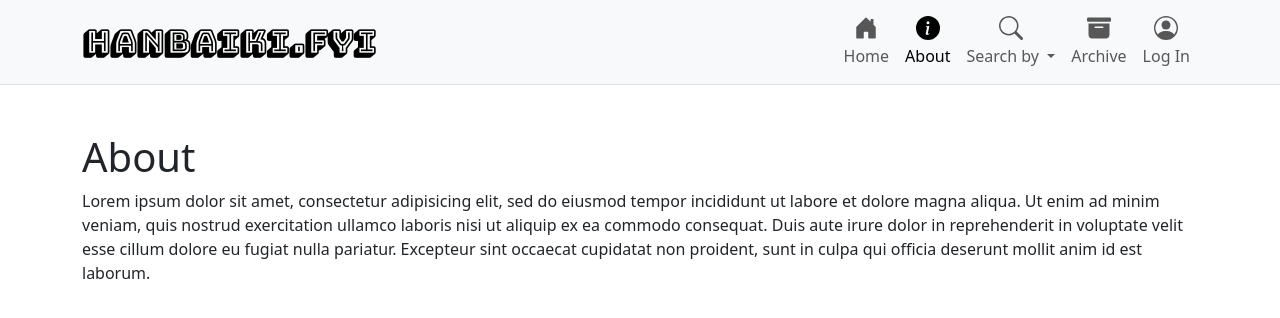
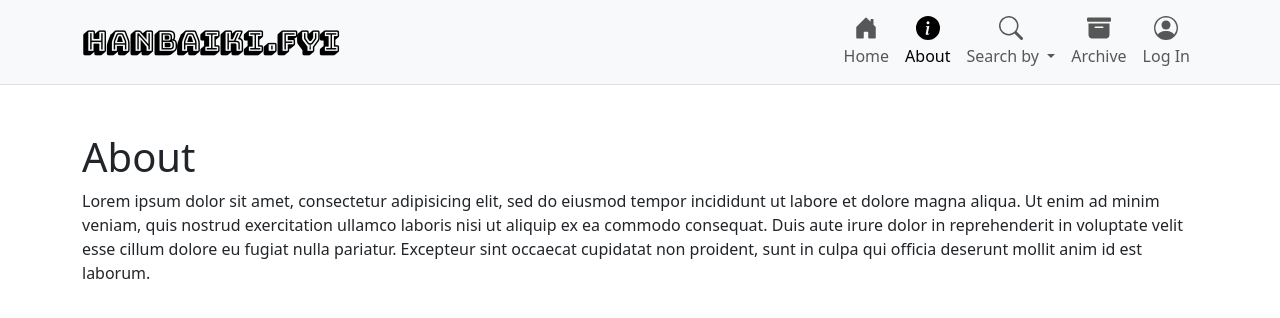
Before and after one commit to hcrudolph/hanbaiki.fyi, a Django app: page /about/ in a window 1280 px wide. Shown: the top 318 px of the page. Run offline with Django 5.2, Linux system fonts and the light colour scheme; some libraries are stand-ins or nearby versions.

Commit message:
changes title font-size

```diff
--- a/static/css/custom.css
+++ b/static/css/custom.css
@@ -22,7 +22,7 @@ body {
 
 .title-brand {
     font-family: BungeeShade, sans-serif;
-    font-size: 2em;
+    font-size: 1.75em;
     font-weight: bold;
 }
 
```
